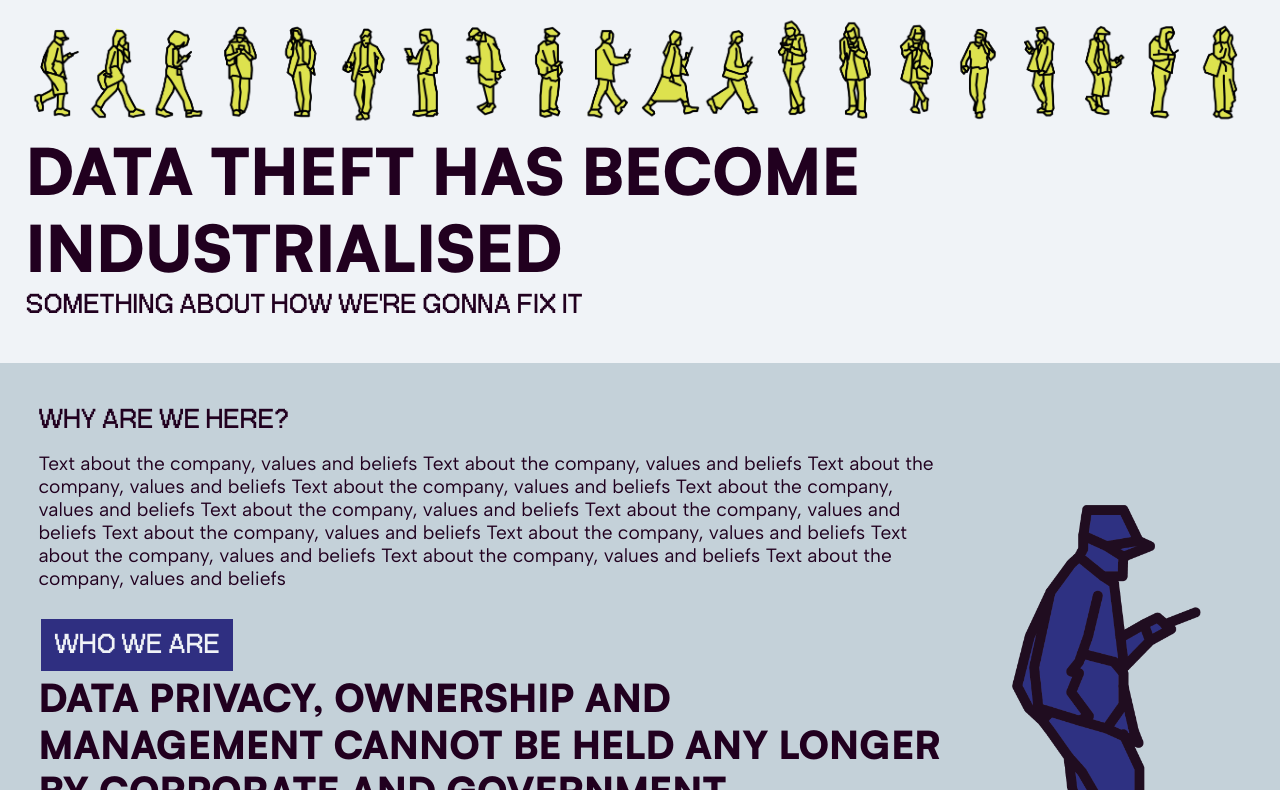
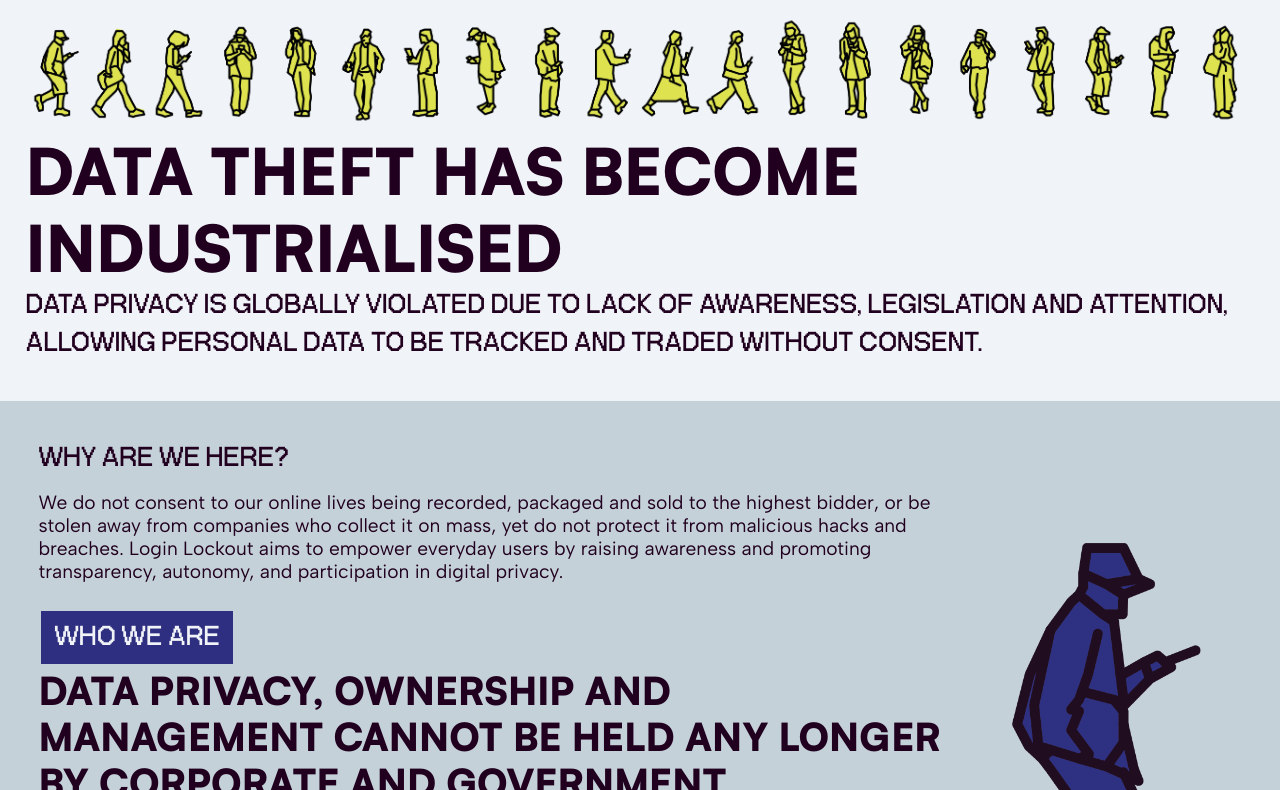
Before and after one commit to pbiggin/LOGINLOCKOUT, a plain HTML site: page index.html in a window 1280 px wide. Shown: the part 464-1254 px from the top of the page. Drawn offline with Linux system fonts and the light colour scheme.

Commit message:
added final details

```diff
--- a/index.html
+++ b/index.html
@@ -105,20 +105,15 @@
     </section>
     <main>
       <h1>Data Theft has become Industrialised</h1>
-      <h2>Something about how we're gonna fix it</h2>
+      <h2>Data privacy is globally violated due to lack of awareness, legislation and attention, allowing personal data to be tracked and traded without consent.
+  </h2>
     </main>
     <section class="callout">
       <div>
         <h2>Why are we here?</h2>
         <p class="content">
-          Text about the company, values and beliefs Text about the company,
-          values and beliefs Text about the company, values and beliefs Text
-          about the company, values and beliefs Text about the company, values
-          and beliefs Text about the company, values and beliefs
-          Text about the company, values and beliefs Text about the company,
-          values and beliefs Text about the company, values and beliefs Text
-          about the company, values and beliefs Text about the company, values
-          and beliefs Text about the company, values and beliefs
+          We do not consent to our online lives being recorded, packaged and sold to the highest bidder, or be stolen away from companies who collect it on mass, yet do not protect it from malicious hacks and breaches.
+          Login Lockout aims to empower everyday users by raising awareness and promoting transparency, autonomy, and participation in digital privacy.
         </p>
         <button>who we are</button>
         <div>
```
